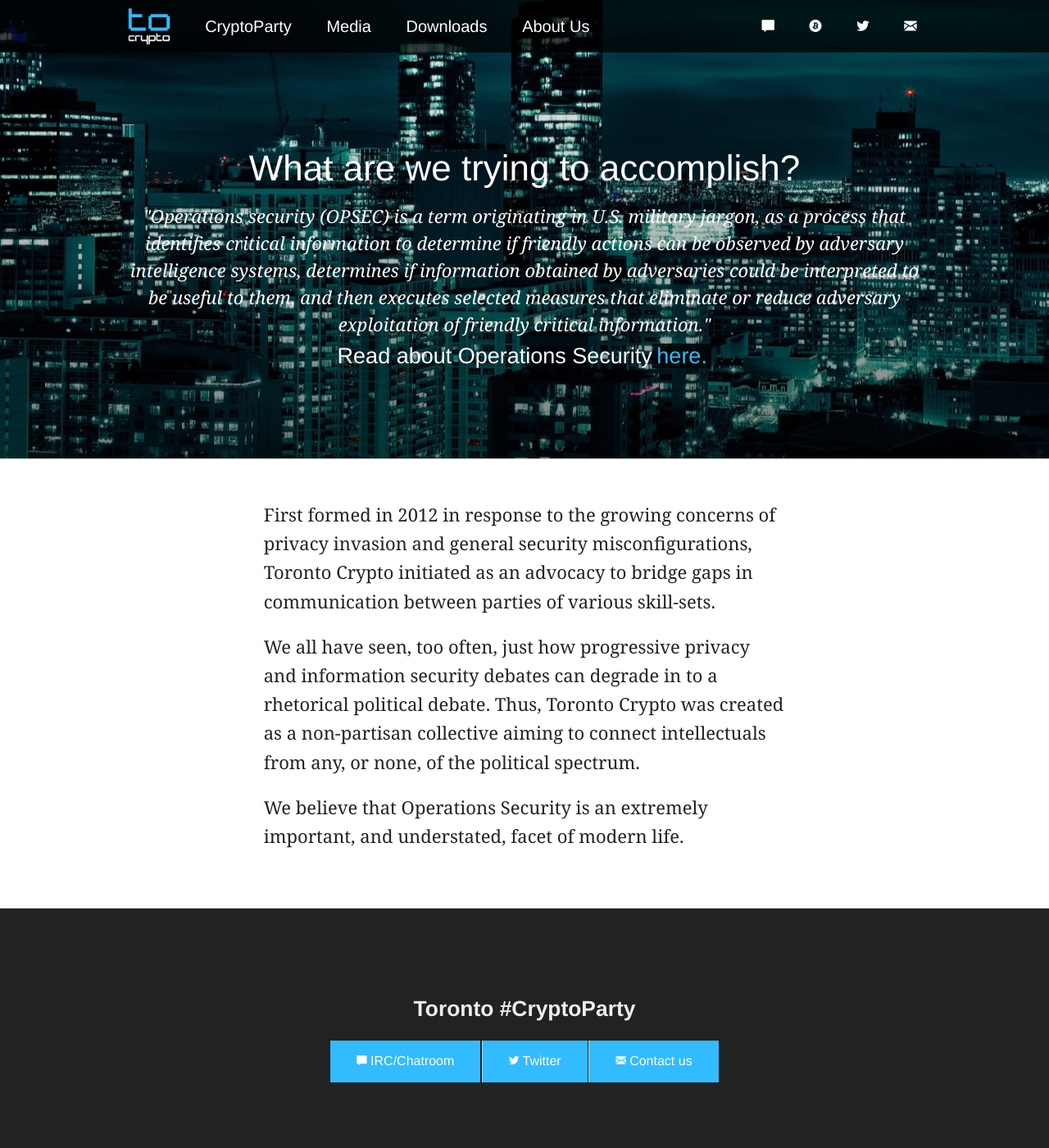
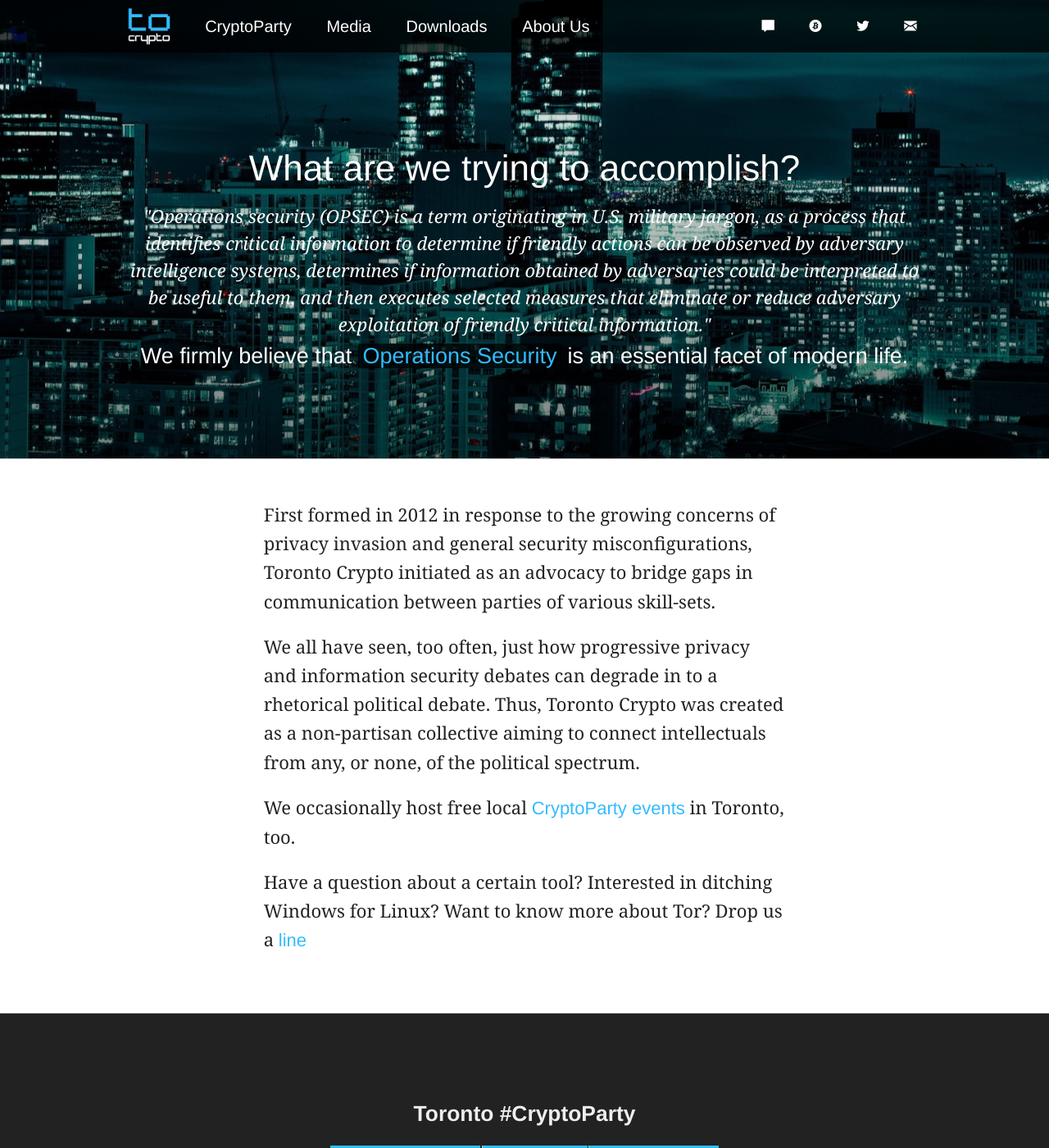
Before and after one commit to vancouvercrypto/torontocrypto.github.io, a Jekyll site: the page built from pages/about.html, in a window 1280 px wide and 1400 px high. Shown: the whole window at 82% size. Built offline with Jekyll 4.4.1, drawn with Linux system fonts in a browser that asks for light colours; some web fonts are replaced.

Commit message:
Added content to About Us

```diff
--- a/_layouts/about.html
+++ b/_layouts/about.html
@@ -7,7 +7,7 @@
         <div class="large-12 columns">
             <h1>What are we trying to accomplish?<strong></strong></h1>
             <em>"Operations security (OPSEC) is a term originating in U.S. military jargon, as a process that identifies critical information to determine if friendly actions can be observed by adversary intelligence systems, determines if information obtained by adversaries could be interpreted to be useful to them, and then executes selected measures that eliminate or reduce adversary exploitation of friendly critical information."</em>
-            <h3>Read about Operations Security<a href="https://en.wikipedia.org/wiki/Operations_security" target="_blank">here.</a></h3>
+            <h3>We firmly believe that <a href="https://en.wikipedia.org/wiki/Operations_security" target="_blank">Operations Security</a> is an essential facet of modern life. </h3>
         </div>
     </div>
 </section>
@@ -19,8 +19,9 @@
 
           <p>We all have seen, too often, just how progressive privacy and information security debates can degrade in to a rhetorical political debate. Thus, Toronto Crypto was created as a non-partisan collective aiming to connect intellectuals from any, or none, of the political spectrum.</p>
 
-          <p>We believe that Operations Security is an extremely important, and understated, facet of modern life.</p>
+          <p>We occasionally host free local <a href="/blog/2014/11/24/thanks-for-a-great-cryptoparty!.html">CryptoParty events</a> in Toronto, too.
 
+          <p>Have a question about a certain tool? Interested in ditching Windows for Linux? Want to know more about Tor? Drop us a <a href="mailto:info@torontocrypto.org">line</a>
         </div>
     </div>
 </section>
```
Also changed, not shown: content.txt (+8 -2 lines).
